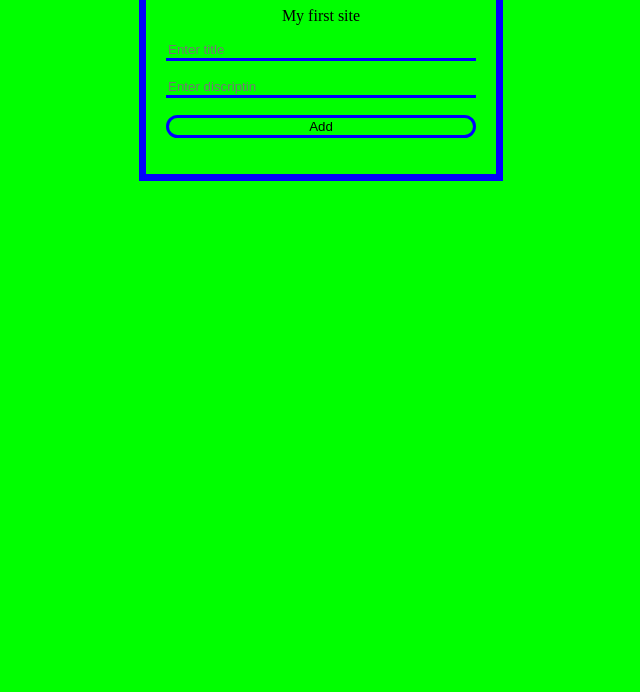
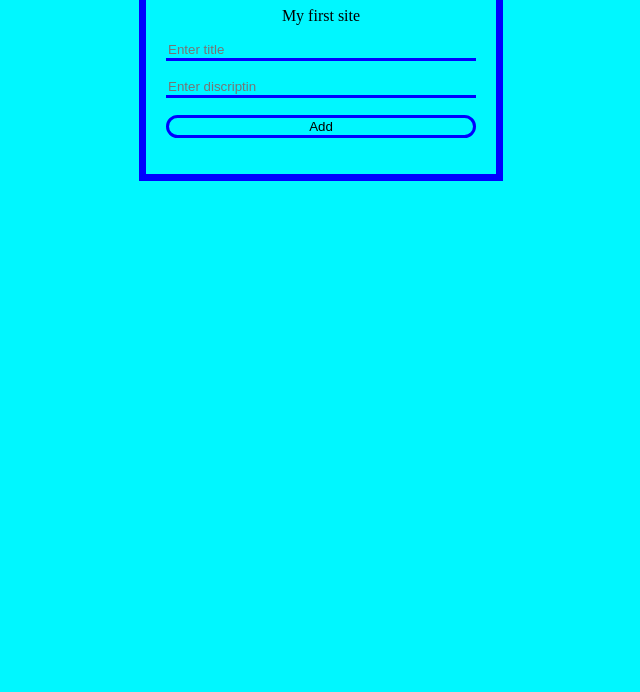
Before and after one commit to MaximMP/todo-list, a plain HTML site: page index.html in a window 1280 px wide. Shown: the part 108-800 px from the top of the page, without its empty margins (319-959 px from the left). Drawn offline with Linux system fonts and the light colour scheme.

Commit message:
add style2

```diff
--- a/style.css
+++ b/style.css
@@ -1,5 +1,5 @@
 body {
-  background: lime;
+  background: rgb(0, 247, 255);
 }
 .container {
   text-align: center;
```
